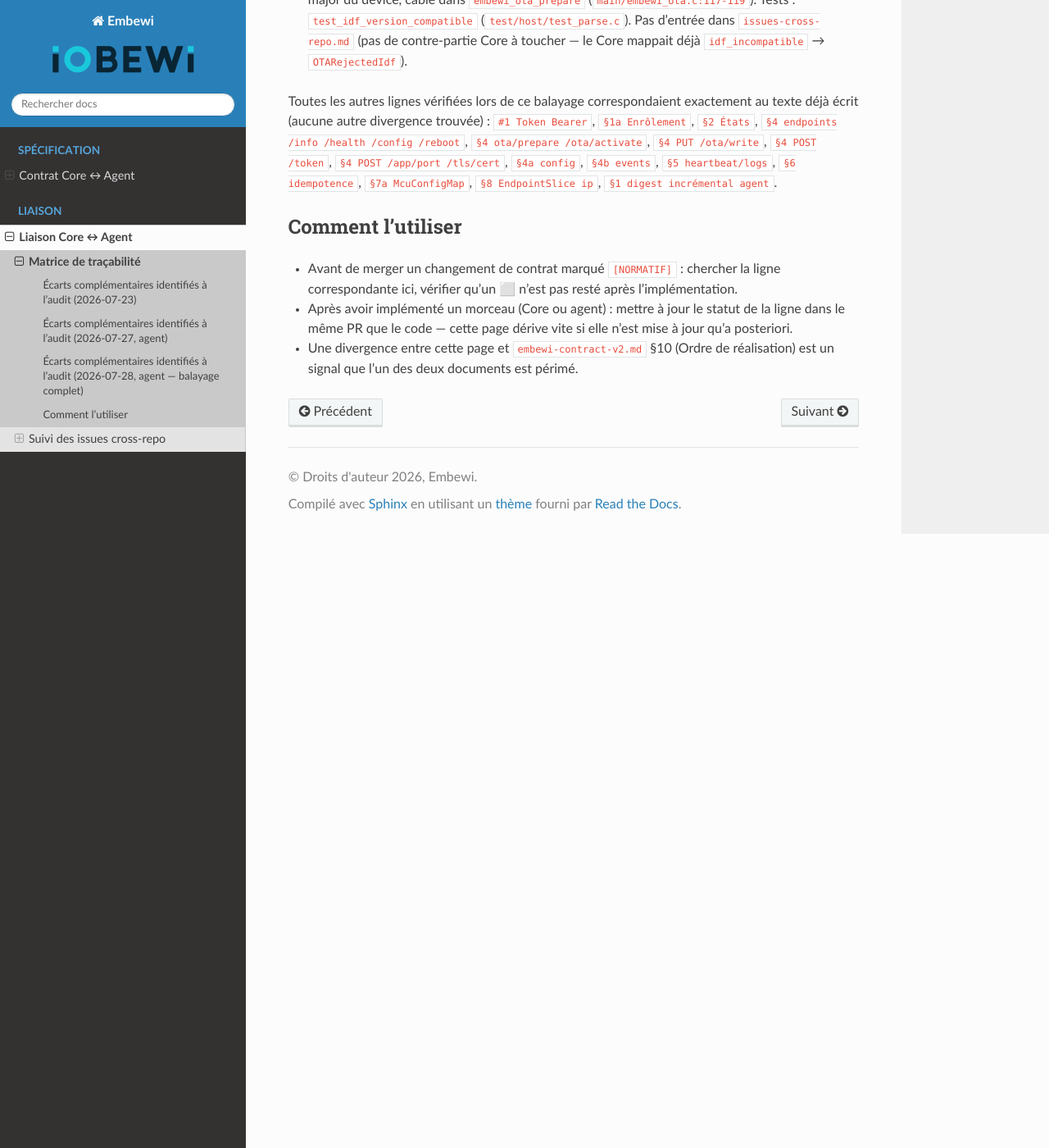
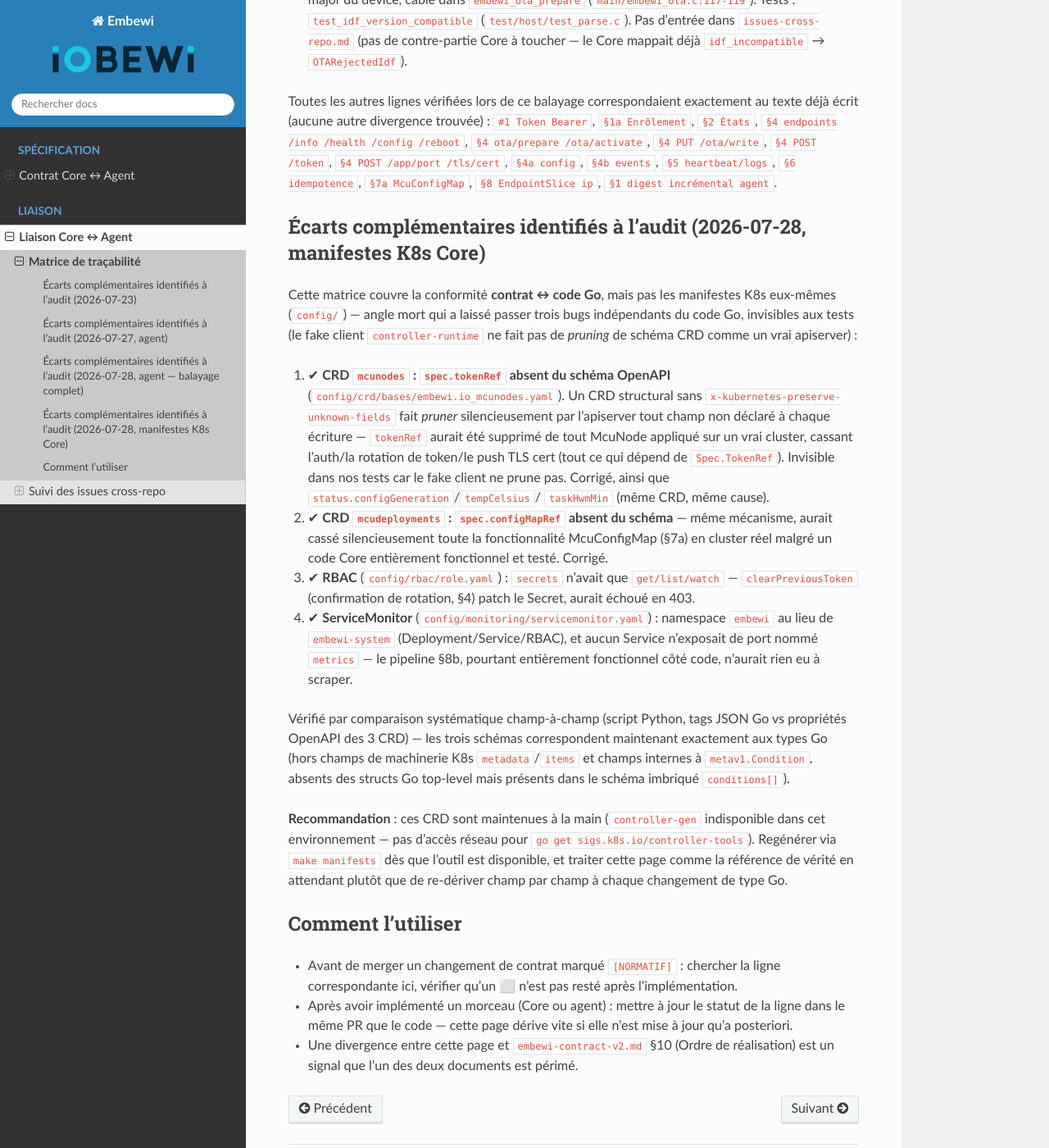
Before and after one commit to iobewi/embewi, a Sphinx documentation site: the page built from docs/liaison/tracabilite.md, in a window 1280 px wide and 1400 px high, scrolled down 3357 px. Shown: the whole window at 82% size. Built offline with Sphinx 7.4.7 and the Read the Docs theme 3.1.0, drawn with Linux system fonts in a browser that asks for light colours.

Commit message:
docs(liaison): CRD spec.tokenRef/configMapRef absents du schéma OpenAPI
Bug critique invisible aux tests (fake client ne prune pas comme un vrai
apiserver) : spec.tokenRef (mcunodes) et spec.configMapRef (mcudeployments)
étaient absents des CRD YAML — un apiserver réel les aurait silencieusement
supprimés à chaque écriture, cassant respectivement l'auth/rotation token/TLS
et toute la fonctionnalité McuConfigMap (§7a) en cluster réel, malgré un code
Core entièrement fonctionnel et testé. Vérifié champ à champ (script Python)
contre les 3 CRD après correction côté embewi-core (config/crd/bases/*.yaml).

```diff
--- a/docs/liaison/tracabilite.md
+++ b/docs/liaison/tracabilite.md
@@ -129,6 +129,48 @@ Token Bearer`, `§1a Enrôlement`, `§2 États`, `§4 endpoints /info /health
 `§5 heartbeat/logs`, `§6 idempotence`, `§7a McuConfigMap`, `§8 EndpointSlice
 ip`, `§1 digest incrémental agent`.
 
+## Écarts complémentaires identifiés à l'audit (2026-07-28, manifestes K8s Core)
+
+Cette matrice couvre la conformité **contrat ↔ code Go**, mais pas les
+manifestes K8s eux-mêmes (`config/`) — angle mort qui a laissé passer trois
+bugs indépendants du code Go, invisibles aux tests (le fake client
+`controller-runtime` ne fait pas de *pruning* de schéma CRD comme un vrai
+apiserver) :
+
+1. ✔ **CRD `mcunodes` : `spec.tokenRef` absent du schéma OpenAPI**
+   (`config/crd/bases/embewi.io_mcunodes.yaml`). Un CRD structural sans
+   `x-kubernetes-preserve-unknown-fields` fait *pruner* silencieusement par
+   l'apiserver tout champ non déclaré à chaque écriture — `tokenRef` aurait
+   été supprimé de tout McuNode appliqué sur un vrai cluster, cassant
+   l'auth/la rotation de token/le push TLS cert (tout ce qui dépend de
+   `Spec.TokenRef`). Invisible dans nos tests car le fake client ne
+   prune pas. Corrigé, ainsi que `status.configGeneration`/`tempCelsius`/
+   `taskHwmMin` (même CRD, même cause).
+2. ✔ **CRD `mcudeployments` : `spec.configMapRef` absent du schéma** —
+   même mécanisme, aurait cassé silencieusement toute la fonctionnalité
+   McuConfigMap (§7a) en cluster réel malgré un code Core entièrement
+   fonctionnel et testé. Corrigé.
+3. ✔ **RBAC** (`config/rbac/role.yaml`) : `secrets` n'avait que
+   `get/list/watch` — `clearPreviousToken` (confirmation de rotation, §4)
+   patch le Secret, aurait échoué en 403.
+4. ✔ **ServiceMonitor** (`config/monitoring/servicemonitor.yaml`) :
+   namespace `embewi` au lieu de `embewi-system` (Deployment/Service/RBAC),
+   et aucun Service n'exposait de port nommé `metrics` — le pipeline §8b,
+   pourtant entièrement fonctionnel côté code, n'aurait rien eu à scraper.
+
+Vérifié par comparaison systématique champ-à-champ (script Python, tags JSON
+Go vs propriétés OpenAPI des 3 CRD) — les trois schémas correspondent
+maintenant exactement aux types Go (hors champs de machinerie K8s
+`metadata`/`items` et champs internes à `metav1.Condition`, absents des
+structs Go top-level mais présents dans le schéma imbriqué `conditions[]`).
+
+**Recommandation** : ces CRD sont maintenues à la main (`controller-gen`
+indisponible dans cet environnement — pas d'accès réseau pour
+`go get sigs.k8s.io/controller-tools`). Regénérer via `make manifests` dès
+que l'outil est disponible, et traiter cette page comme la référence de
+vérité en attendant plutôt que de re-dériver champ par champ à chaque
+changement de type Go.
+
 ## Comment l'utiliser
 
 - Avant de merger un changement de contrat marqué `[NORMATIF]` : chercher la
```
